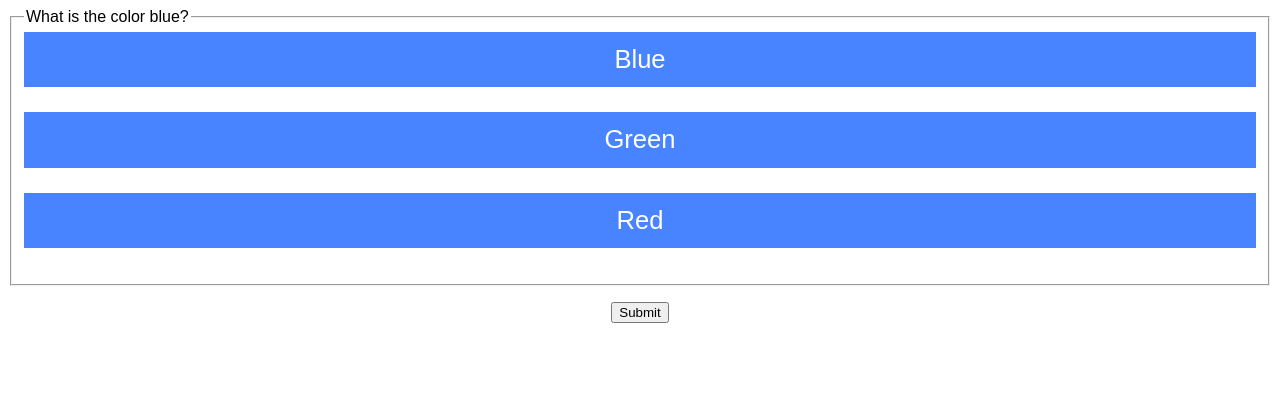
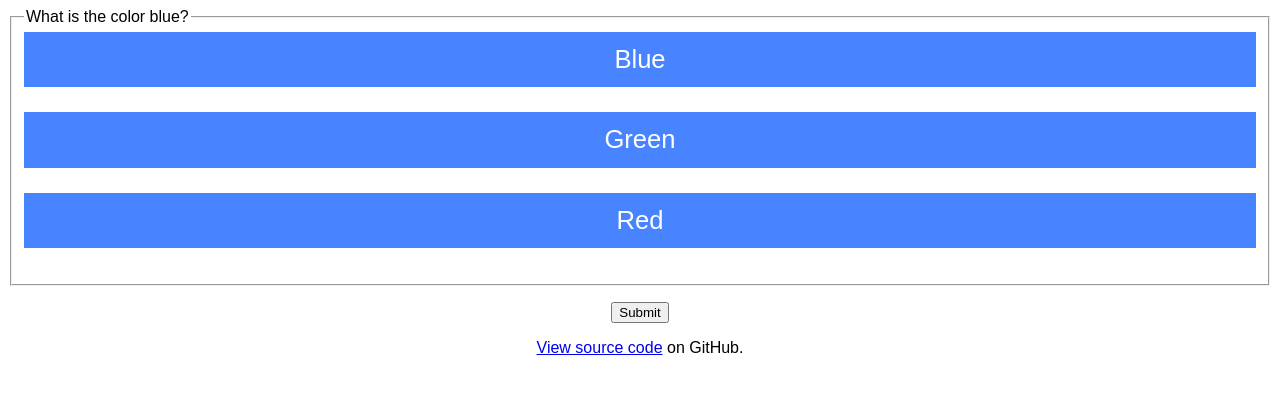
Before and after one commit to jpdevries/css-only-radio-buttons, a plain HTML site: page index.html in a window 1280 px wide. Drawn offline with Linux system fonts and the light colour scheme.

Commit message:
adding link back to repo

```diff
--- a/index.html
+++ b/index.html
@@ -77,6 +77,9 @@
     <footer>
         <button type="submit">Submit</button>
         <pre></pre>
+        <p>
+          <a href="https://github.com/jpdevries/css-only-radio-buttons/">View source code</a> on GitHub.
+        </p>
     </footer>
     </form>
     <script>
```
